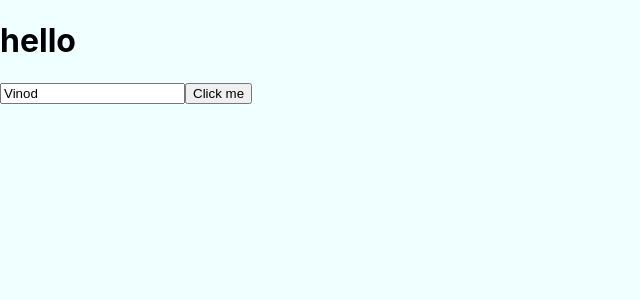
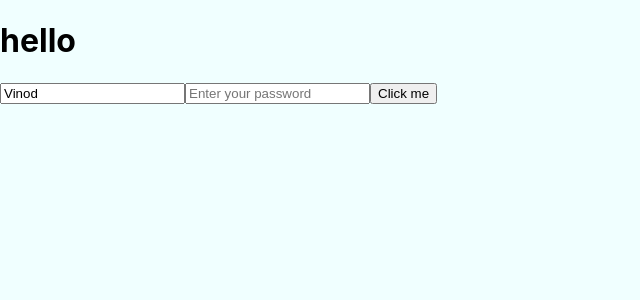
Before and after one commit to karunahuja/React, a React (Create React App) app in the folder awesomeapp/: page / in a window 1280 px wide. Shown: the top 300 px of the page, without its empty margins (0-640 px from the left). Built offline with nearby package versions, Linux system fonts and the light colour scheme.

Commit message:
Login Form Submit in React Js

```diff
--- a/awesomeapp/src/App.jsx
+++ b/awesomeapp/src/App.jsx
@@ -5,20 +5,32 @@ const App=()=>{
 
     const [name,setName]=useState("Vinod");
     const [fullname,setfullname]=useState("")
-const onSubmit=()=>{
+const onSubmit=(event)=>{
+    event.preventDefault();
     setfullname(name)
+
 }
 
 const InputEvent=(event)=>{
     console.log(event.target.value);
     setName(event.target.value);
 }
+
+const [password,setpassword]=useState("");
+
+const InputEvent2=(event)=>{
+    setpassword(event.target.value);
+}
     return(
         <>
-        <div><h1>hello {fullname}</h1>
+        <div>
+        <form onSubmit={onSubmit}>
+        <h1>hello {fullname}</h1>
        <input type="text" placeholder="Enter your name" value={name} onChange={InputEvent} /*value="name" can't use value*/></input>
-       <button onClick={onSubmit}>Click me</button>
-        </div></>
+       <input type="password" placeholder="Enter your password" value={password} onChange={InputEvent2} /*value="name" can't use value*/></input>
+       <button type="submit" >Click me</button>
+       </form>
+    </div></>
     )
 
 }
```
